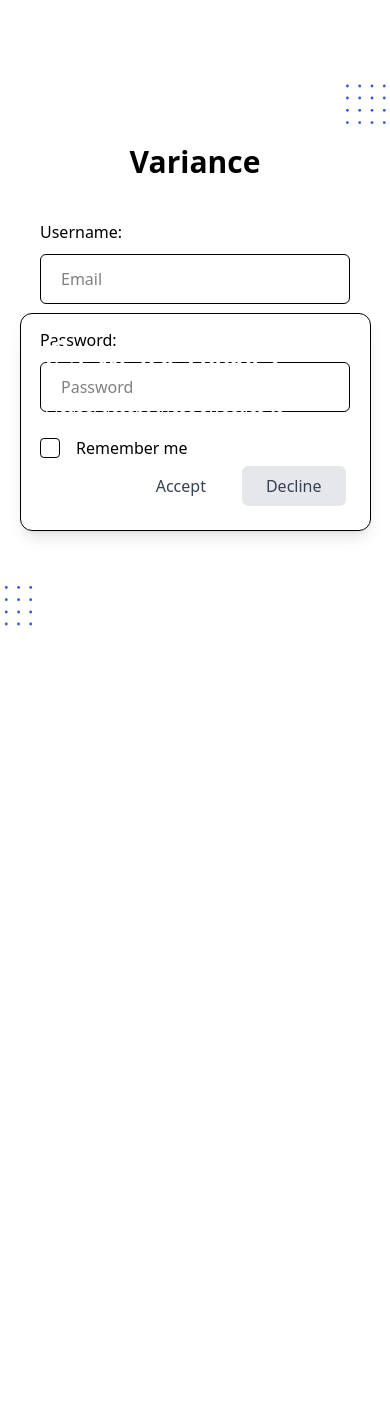
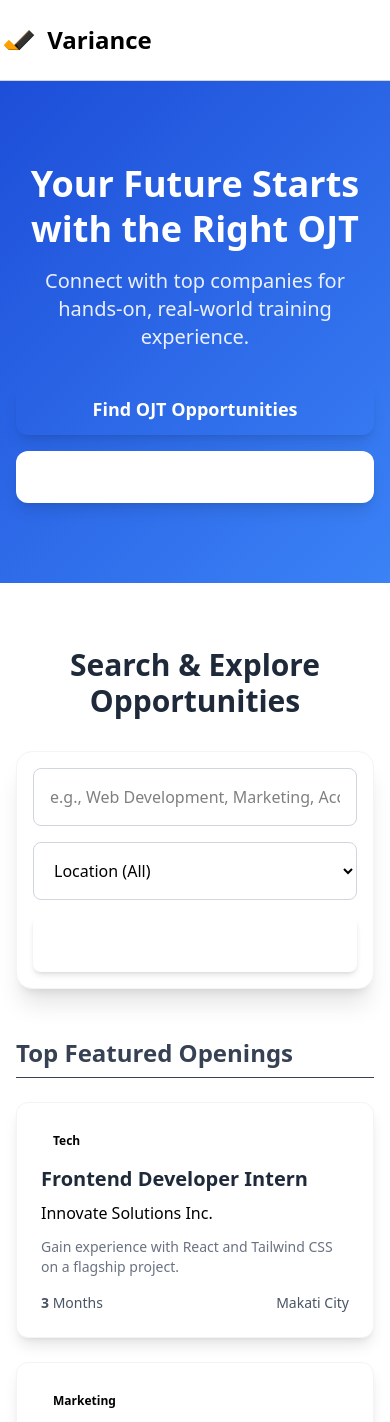
Before and after one commit to itzmegelo/Portfolio, a Vue app: page / in a window 390 px wide. Shown: the top 1422 px of the page. Before the commit the page ends 844 px from the top, so only its background shows below. Built offline with nearby package versions, Linux system fonts and the light colour scheme; what tailgrids would draw is missing.

Commit message:
first commit

```diff
--- a/src/components/Navbar.vue
+++ b/src/components/Navbar.vue
@@ -16,10 +16,9 @@ const toggleNavbar = () => {
 }
 
 const navLinkItems = ref([
-  { text: 'Dashboard', href: '/dashboard' },
-  { text: 'Users', href: '/manageuser' },
-  { text: 'Business Unit', href: '/about' },
-  { text: 'Reports', href: '/blog' }
+  { text: 'Home', href: '/' },
+  { text: 'Browse', href: '/manageuser' },
+  { text: 'About Us', href: '/about' }
 ])
 
 // Close menu when clicking outside
@@ -43,10 +42,10 @@ onUnmounted(() => {
     <div class="container">
       <div class="relative -mx-4 flex items-center justify-between">
         <!-- Logo -->
-        <div class="w-60 max-w-full px-4">
-          <a href="/" class="w-full flex items-center justify-center text-center py-5">
+        <div class="w-60 max-w-full px-4 gap-2 ms-4">
+          <a href="/" class="w-full flex items-center justify-center text-center py-5 gap-2">
              <img src="/logo3.png" class="w-10 h-10" alt="Logo" />
-             <h2 class="font-bold text-2xl font-sans text-primary">Variance</h2>
+             <h2 class="font-bold text-2xl font-sans text-primary dark:text-gray-2">Variance</h2>
           </a>
         </div>
 
@@ -84,29 +83,11 @@ onUnmounted(() => {
 
           <!-- Auth Buttons -->
           <div class="hidden justify-end gap-2 pr-16 sm:flex lg:pr-0">
-             <a
-              href="/"
-              class="px-2 py-3 text-base font-medium text-dark hover:text-primary dark:text-white"
-            >
-              <Book  class="h-5 w-5" />
-            </a>
-             <a
-              href="/"
-              class="px-2 py-3 text-base font-medium text-dark hover:text-primary dark:text-white"
-            >
-              <Info  class="h-5 w-5" />
-            </a>
-            <a
-              href="/"
-              class="px-2 py-3 text-base font-medium text-dark hover:text-primary dark:text-white"
-            >
-              <User  class="h-5 w-5" />
-            </a>
             <a
               @click="openModal"
               class="rounded-md flex gap-2 bg-primary px-7 py-3 text-base font-medium text-white hover:bg-primary/90"
             >
-             <Power  class="h-5 w-5" /> Log Out
+            Donate
             </a>
           </div>
         </div>
--- a/src/router/index.ts
+++ b/src/router/index.ts
@@ -1,17 +1,12 @@
 // src/router/index.js
 import { createRouter, createWebHistory } from 'vue-router'
-import LogIn from '../views/auth/LogIn.vue'
+//import LogIn from '../views/auth/LogIn.vue'
 import Dashboard from '../views/admin/Dashboard.vue'
 import ManageUser from '../views/admin/ManageUser.vue'
 
 const routes = [
   {
     path: '/',
-    name: 'LogIn',
-    component: LogIn,
-  },
-  {
-    path: '/dashboard',
     name: 'Dashboard',
     component: Dashboard,
   },
--- a/src/views/admin/Dashboard.vue
+++ b/src/views/admin/Dashboard.vue
@@ -3,57 +3,106 @@ import Navbar from "../../components/Navbar.vue"
 </script>
 
 <template>
-  <Navbar />
-  <main class="p-5">
-    <section class="dark:bg-dark bg-white py-[7px] mb-4">
-      <div>
-        <div class="border-primary border-l-[5px] pl-5">
-          <h2 class="text-dark mb-2 text-2xl font-semibold dark:text-white">Dashboard Overview</h2>
-          <p class="text-body-color dark:text-dark-6 text-sm font-medium">
-            Welcome to your dashboard! Here you can track key metrics, monitor activity,
-            and get insights to help you manage your system effectively.
-          </p>
+  <Navbar class="sticky top-0 z-50 w-full bg-transparent backdrop-blur-sm transition-colors duration-300" />
+  <main class="flex flex-col dark:bg-dark-2 h-screen">
+    <section class="hero-bg py-20 sm:py-24 lg:py-32 text-white">
+      <div class="max-w-7xl mx-auto px-4 sm:px-6 lg:px-8 text-center">
+        <h1 class="text-4xl sm:text-5xl lg:text-6xl font-extrabold mb-4 leading-tight">
+          Your Future Starts with the Right <span class="text-accent">OJT</span>
+        </h1>
+        <p class="text-xl sm:text-2xl mb-8 opacity-90">
+          Connect with top companies for hands-on, real-world training experience.
+        </p>
+        <div class="flex flex-col sm:flex-row justify-center space-y-4 sm:space-y-0 sm:space-x-4">
+          <a href="#find"
+            class="bg-secondary text-primary font-bold py-3 px-8 rounded-xl shadow-lg hover:bg-yellow-500 transition duration-300 text-lg transform hover:scale-105">
+            Find OJT Opportunities
+          </a>
+          <a href="#post"
+            class="bg-white text-primary font-bold py-3 px-8 rounded-xl shadow-lg hover:bg-gray-100 transition duration-300 text-lg transform hover:scale-105">
+            Post an OJT (For Employers)
+          </a>
         </div>
       </div>
     </section>
-    <section class="dark:bg-dark bg-white py-[7px]">
-      <div class="grid grid-cols-1 md:grid-cols-3 gap-6 mb-8">
-        <!-- Inhouse Reports -->
-        <router-link to="/reports" class="block">
-          <div
-            class="bg-white border p-6 rounded-xl shadow-lg border-b-4 border-yellow-500 w-full dark:bg-gray-800 dark:border-b-4 ">
-            <p class="text-sm uppercase font-medium text-gray-600 dark:text-gray-400">Inhouse Reports</p>
-            <p class="text-4xl font-bold mt-2 text-yellow-500">200</p>
-            <p class="text-sm text-gray-500 mt-1">10 new reports added this month
-            </p>
-          </div>
-        </router-link>
+      <!-- Find OJT Section (Search and Featured) -->
+    <section id="find" class="py-16 sm:py-20 bg-white">
+        <div class="max-w-5xl mx-auto px-4 sm:px-6 lg:px-8">
+            <h2 class="text-3xl font-bold text-gray-800 mb-8 text-center">
+                Search & Explore Opportunities
+            </h2>
 
-        <!-- Navision Reports -->
-        <router-link to="/reports" class="block">
-          <div
-            class="bg-white border p-6 rounded-xl shadow-lg border-b-4 border-blue-500 w-full dark:bg-gray-800 dark:border-b-4">
-            <p class="text-sm uppercase font-medium text-gray-600 dark:text-gray-400">Navision Reports</p>
-            <p class="text-4xl font-bold mt-2 text-blue-500">100</p>
-            <p class="text-sm text-gray-500 mt-1">20 new reports added this
-              month
-            </p>
-          </div>
-        </router-link>
-        <!-- Inhouse Navision Reports -->
-        <router-link to="/reports" class="block">
-          <div
-            class="bg-white border p-6 rounded-xl shadow-lg border-b-4 border-green-500 dark:bg-gray-800 dark:border-b-4">
-            <p class="text-sm uppercase font-medium text-gray-600 dark:text-gray-400">Inhouse Navision
-              Reports
-            </p>
-            <p class="text-4xl font-bold mt-2 text-green-500">150</p>
-            <p class="text-sm text-gray-500 mt-1">25 new reports added
-              this
-              month</p>
-          </div>
-        </router-link>
-      </div>
+            <!-- Search Bar -->
+            <div class="bg-white p-4 sm:p-6 rounded-2xl shadow-xl mb-12 border border-gray-100">
+                <div class="flex flex-col md:flex-row space-y-4 md:space-y-0 md:space-x-4">
+                    <input type="text" placeholder="e.g., Web Development, Marketing, Accounting"
+                           class="flex-grow p-4 border border-gray-300 rounded-lg focus:ring-primary focus:border-primary transition" />
+                    <select class="p-4 border border-gray-300 rounded-lg focus:ring-primary focus:border-primary transition md:w-1/4">
+                        <option>Location (All)</option>
+                        <option>Metro Manila</option>
+                        <option>Cebu City</option>
+                        <option>Davao City</option>
+                    </select>
+                    <button class="bg-primary text-white font-bold py-4 px-6 rounded-lg shadow-md hover:bg-blue-800 transition duration-300">
+                        Search OJT
+                    </button>
+                </div>
+            </div>
+
+            <!-- Featured Listings -->
+            <h3 class="text-2xl font-semibold text-gray-700 mb-6 border-b pb-2">
+                Top Featured Openings
+            </h3>
+
+            <div class="grid gap-6 md:grid-cols-2 lg:grid-cols-3">
+                <!-- Card 1 -->
+                <div class="bg-white p-6 rounded-xl shadow-lg hover:shadow-2xl transition duration-300 border border-gray-100">
+                    <span class="inline-block bg-accent text-primary text-xs font-semibold px-3 py-1 rounded-full mb-3">Tech</span>
+                    <h4 class="text-xl font-bold text-gray-800 mb-2">Frontend Developer Intern</h4>
+                    <p class="text-primary font-medium mb-3">Innovate Solutions Inc.</p>
+                    <p class="text-gray-500 text-sm mb-4">Gain experience with React and Tailwind CSS on a flagship project.</p>
+                    <div class="flex justify-between items-center text-sm text-gray-600">
+                        <span><span class="font-bold">3</span> Months</span>
+                        <span>Makati City</span>
+                    </div>
+                </div>
+
+                <!-- Card 2 -->
+                <div class="bg-white p-6 rounded-xl shadow-lg hover:shadow-2xl transition duration-300 border border-gray-100">
+                    <span class="inline-block bg-secondary text-primary text-xs font-semibold px-3 py-1 rounded-full mb-3">Marketing</span>
+                    <h4 class="text-xl font-bold text-gray-800 mb-2">Digital Media Specialist Trainee</h4>
+                    <p class="text-primary font-medium mb-3">Global Brands Co.</p>
+                    <p class="text-gray-500 text-sm mb-4">Assist in managing social media campaigns and content creation.</p>
+                    <div class="flex justify-between items-center text-sm text-gray-600">
+                        <span><span class="font-bold">6</span> Months</span>
+                        <span>Cebu City</span>
+                    </div>
+                </div>
+
+                <!-- Card 3 -->
+                <div class="bg-white p-6 rounded-xl shadow-lg hover:shadow-2xl transition duration-300 border border-gray-100">
+                    <span class="inline-block bg-primary text-white text-xs font-semibold px-3 py-1 rounded-full mb-3">Finance</span>
+                    <h4 class="text-xl font-bold text-gray-800 mb-2">Accounting & Auditing Associate</h4>
+                    <p class="text-primary font-medium mb-3">Prime CPA Firm</p>
+                    <p class="text-gray-500 text-sm mb-4">Hands-on exposure to bookkeeping, tax preparation, and audits.</p>
+                    <div class="flex justify-between items-center text-sm text-gray-600">
+                        <span><span class="font-bold">4</span> Months</span>
+                        <span>Pasig City</span>
+                    </div>
+                </div>
+            </div>
+
+            <div class="text-center mt-10">
+                <a href="#" class="inline-block text-primary font-semibold text-lg hover:underline transition">
+                    View All 150+ OJT Listings &rarr;
+                </a>
+            </div>
+        </div>
     </section>
   </main>
 </template>
+<style>
+.hero-bg {
+  background: linear-gradient(135deg, #1D4ED8 0%, #3B82F6 100%);
+}
+</style>
```
